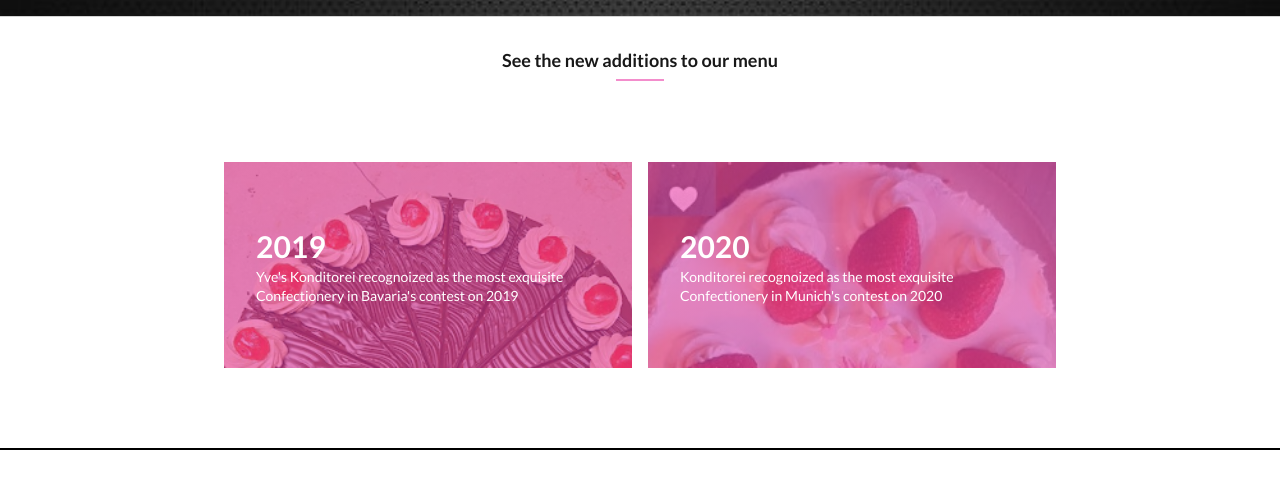
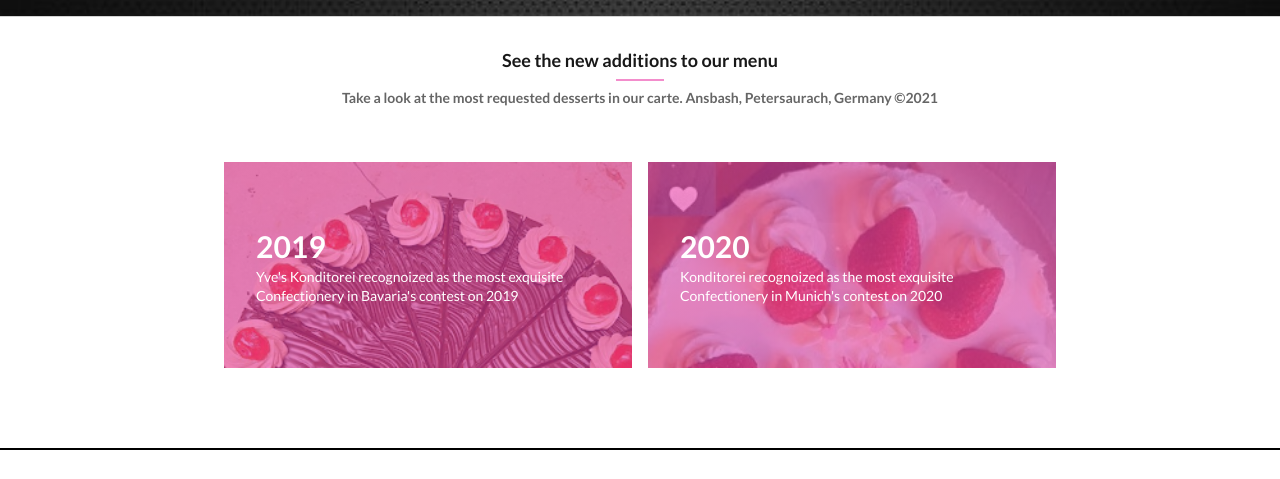
Before and after one commit to sheylaPozo/Capstone-Bakery, a website: page about.html in a window 1280 px wide. Shown: the part 1015-1494 px from the top of the page. Drawn offline with nearby package versions, Linux system fonts and the light colour scheme.

Commit message:
status approved

```diff
--- a/Assets/about.css
+++ b/Assets/about.css
@@ -615,17 +615,17 @@
   font-size: 18px;
 }
 
-.blacks {
-  color: black;
-  text-align: center;
-}
-
 .main-section-text {
   margin-top: 0.5rem;
   opacity: 0.6;
   font-weight: bold;
   font-size: 14px;
   color: #ffff;
+}
+
+.blacks {
+  color: black;
+  text-align: center;
 }
 
 .main-section-info-logo {
--- a/about.html
+++ b/about.html
@@ -104,7 +104,7 @@
             <p class="footer-top-underline display-flex-center">
                 <span class="footer-top-underline-span"></span>
             </p>
-            <p class="main-section-text">
+            <p class="main-section-text blacks">
                 Take a look at the most requested desserts in our carte.
                 Ansbash, Petersaurach, Germany ©2021
             </p>
```
